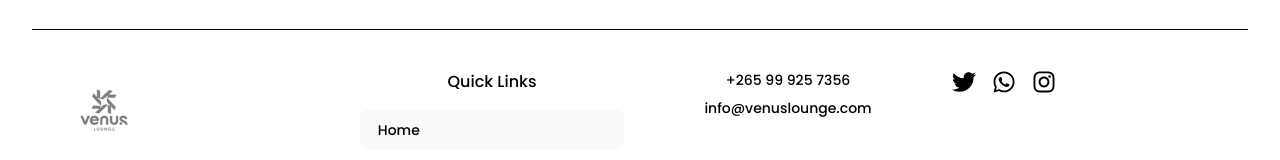
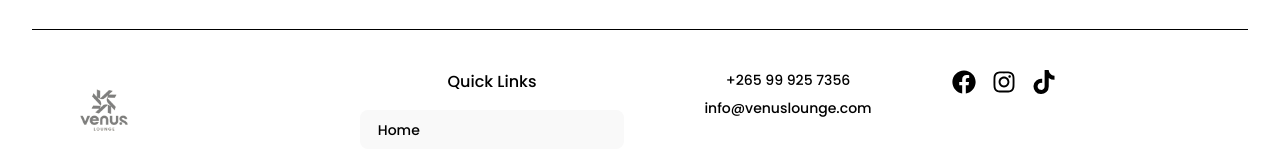
Before and after one commit to alexdev2001/venus_lounge, a React (Vite) app: page / in a window 1280 px wide. Shown: the part 4259-4419 px from the top of the page. Built offline with nearby package versions, Linux system fonts and the light colour scheme.

Commit message:
added links to footer

```diff
--- a/ui/components/Footer.tsx
+++ b/ui/components/Footer.tsx
@@ -1,4 +1,4 @@
-import { FaTwitter, FaWhatsapp, FaInstagram } from "react-icons/fa";
+import {FaTwitter, FaWhatsapp, FaInstagram, FaFacebook, FaTiktok} from "react-icons/fa";
 import logo from "../../src/assets/logo-3.png"
 import {useNavigate} from "react-router-dom";
 
@@ -87,14 +87,14 @@ export default function Footer() {
                     {/* Socials */}
                     <div>
                         <div className="flex space-x-4 text-2xl">
-                            <a href="#" className="hover:text-orange-500 transition">
-                                <FaTwitter />
+                            <a href="https://www.facebook.com/venusloungemw/" className="hover:text-orange-500 transition">
+                                <FaFacebook />
                             </a>
-                            <a href="#" className="hover:text-orange-500 transition">
-                                <FaWhatsapp />
+                            <a href="https://www.instagram.com/venusloungemw" className="hover:text-orange-500 transition">
+                                <FaInstagram />
                             </a>
-                            <a href="#" className="hover:text-orange-500 transition">
-                                <FaInstagram />
+                            <a href="https://www.tiktok.com/@venusloungemw?_t=ZM-8zC0cP5era9&_r=1" className="hover:text-orange-500 transition">
+                                <FaTiktok />
                             </a>
                         </div>
                     </div>
```
